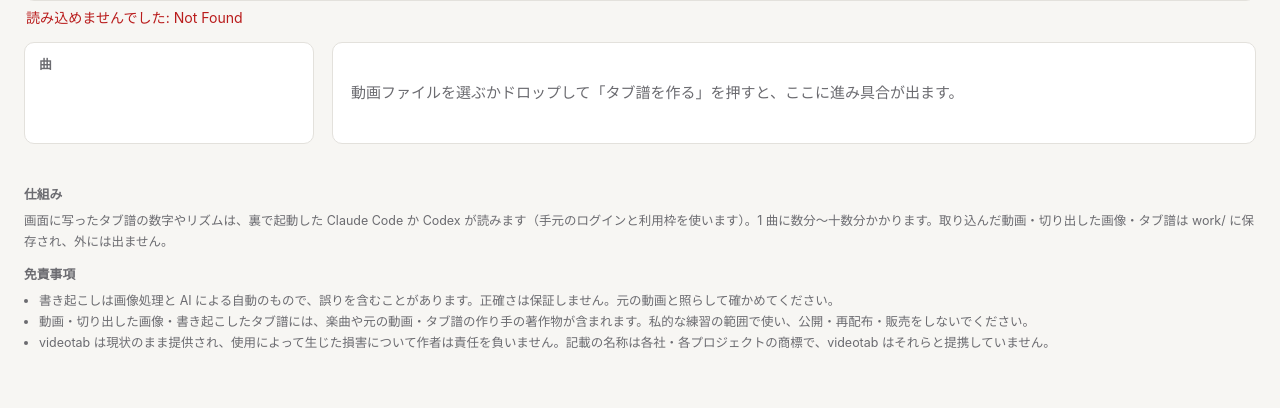
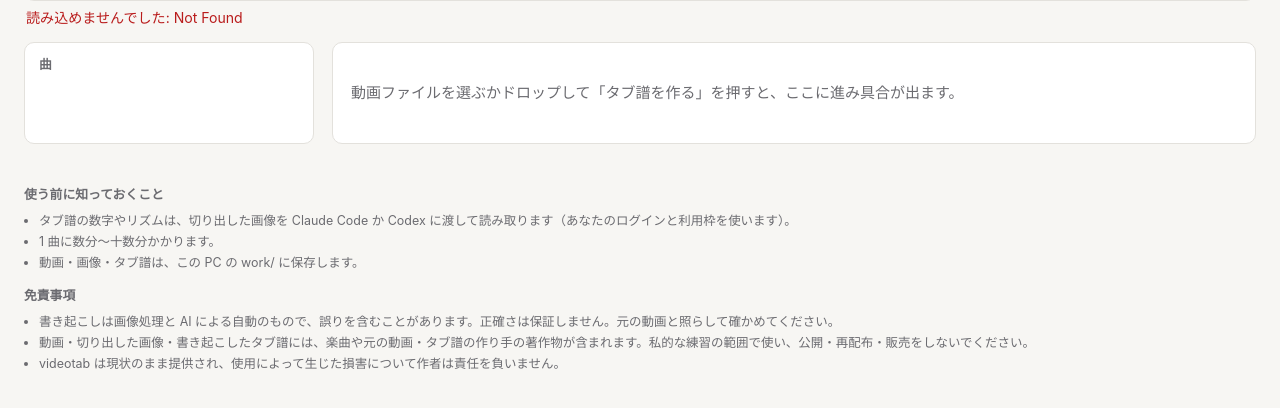
Before and after one commit to shimabox/videotab, a Python web app: template src/videotab/templates/app.html in a window 1280 px wide. Shown: the part 286-694 px from the top of the page. Run offline with Jinja, Linux system fonts and the light colour scheme; the template is opened without the code that fills it, so the values that code supplies are empty.

Commit message:
フッターの案内を分かりやすくし、商標の一文を外す
画面のフッターの「仕組み」を「使う前に知っておくこと」にし、短い箇条書きで伝える。
読み取りでは切り出した画像を Claude Code か Codex に渡し、利用者のログインと利用枠を
使うこと、1 曲にかかる時間、動画・画像・タブ譜の保存先が work/ であることを書く。
免責事項と README から、商標についての一文を外す。

Co-Authored-By: Claude Opus 5.5 <noreply@anthropic.com>

```diff
--- a/src/videotab/templates/app.html
+++ b/src/videotab/templates/app.html
@@ -253,6 +253,7 @@
   footer.disclaimer h2 { font-size: 0.8rem; margin: 0 0 4px; }
   footer.disclaimer p { margin: 0 0 12px; }
   footer.disclaimer ul { margin: 0; padding-left: 1.2em; }
+  footer.disclaimer ul + h2 { margin-top: 12px; }
 </style>
 </head>
 <body>
@@ -296,13 +297,17 @@
   </div>
 </main>
 <footer class="disclaimer">
-  <h2>仕組み</h2>
-  <p>画面に写ったタブ譜の数字やリズムは、裏で起動した Claude Code か Codex が読みます（手元のログインと利用枠を使います）。1 曲に数分〜十数分かかります。取り込んだ動画・切り出した画像・タブ譜は work/ に保存され、外には出ません。</p>
+  <h2>使う前に知っておくこと</h2>
+  <ul>
+    <li>タブ譜の数字やリズムは、切り出した画像を Claude Code か Codex に渡して読み取ります（あなたのログインと利用枠を使います）。</li>
+    <li>1 曲に数分〜十数分かかります。</li>
+    <li>動画・画像・タブ譜は、この PC の work/ に保存します。</li>
+  </ul>
   <h2>免責事項</h2>
   <ul>
     <li>書き起こしは画像処理と AI による自動のもので、誤りを含むことがあります。正確さは保証しません。元の動画と照らして確かめてください。</li>
     <li>動画・切り出した画像・書き起こしたタブ譜には、楽曲や元の動画・タブ譜の作り手の著作物が含まれます。私的な練習の範囲で使い、公開・再配布・販売をしないでください。</li>
-    <li>videotab は現状のまま提供され、使用によって生じた損害について作者は責任を負いません。記載の名称は各社・各プロジェクトの商標で、videotab はそれらと提携していません。</li>
+    <li>videotab は現状のまま提供され、使用によって生じた損害について作者は責任を負いません。</li>
   </ul>
 </footer>
 
```
Also changed, not shown: README.md.
